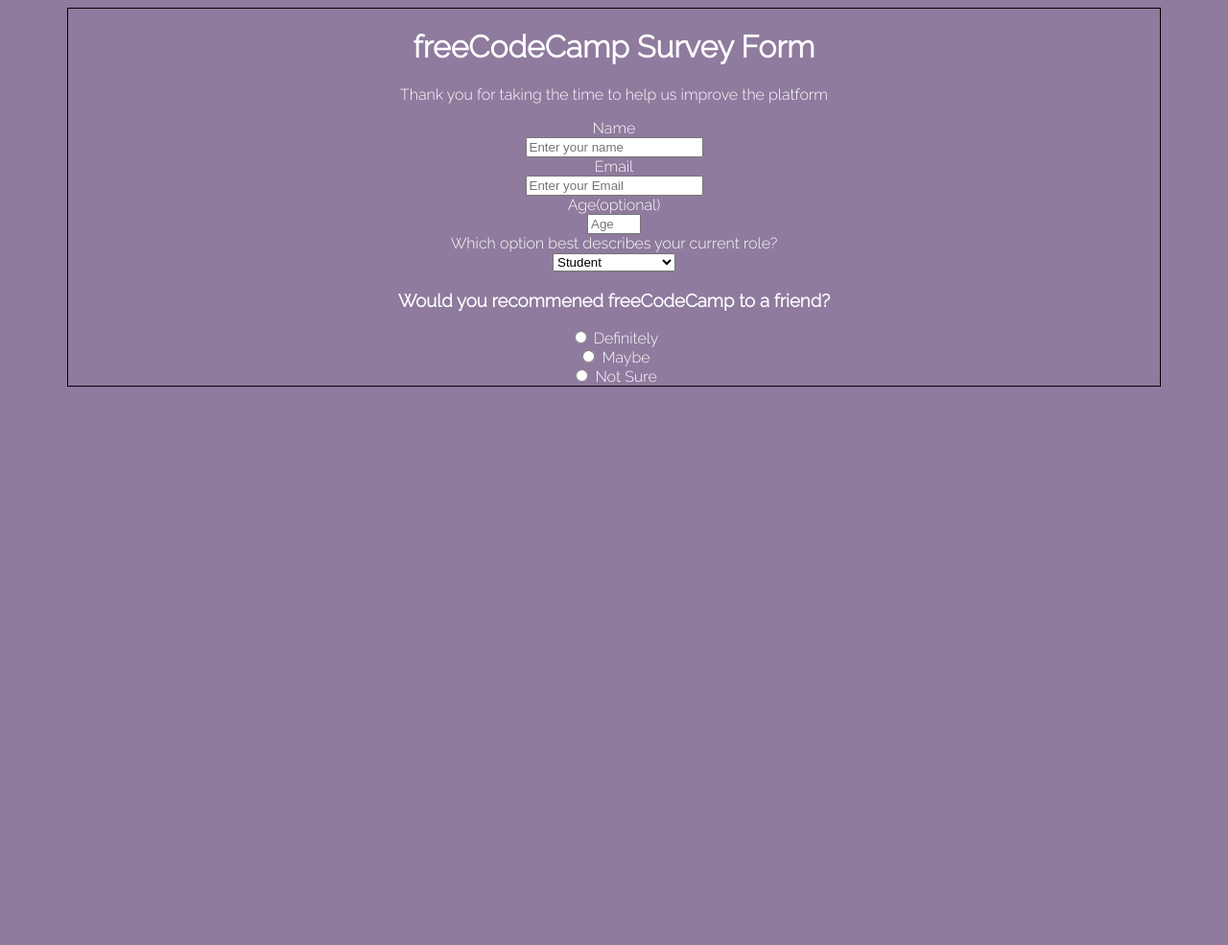
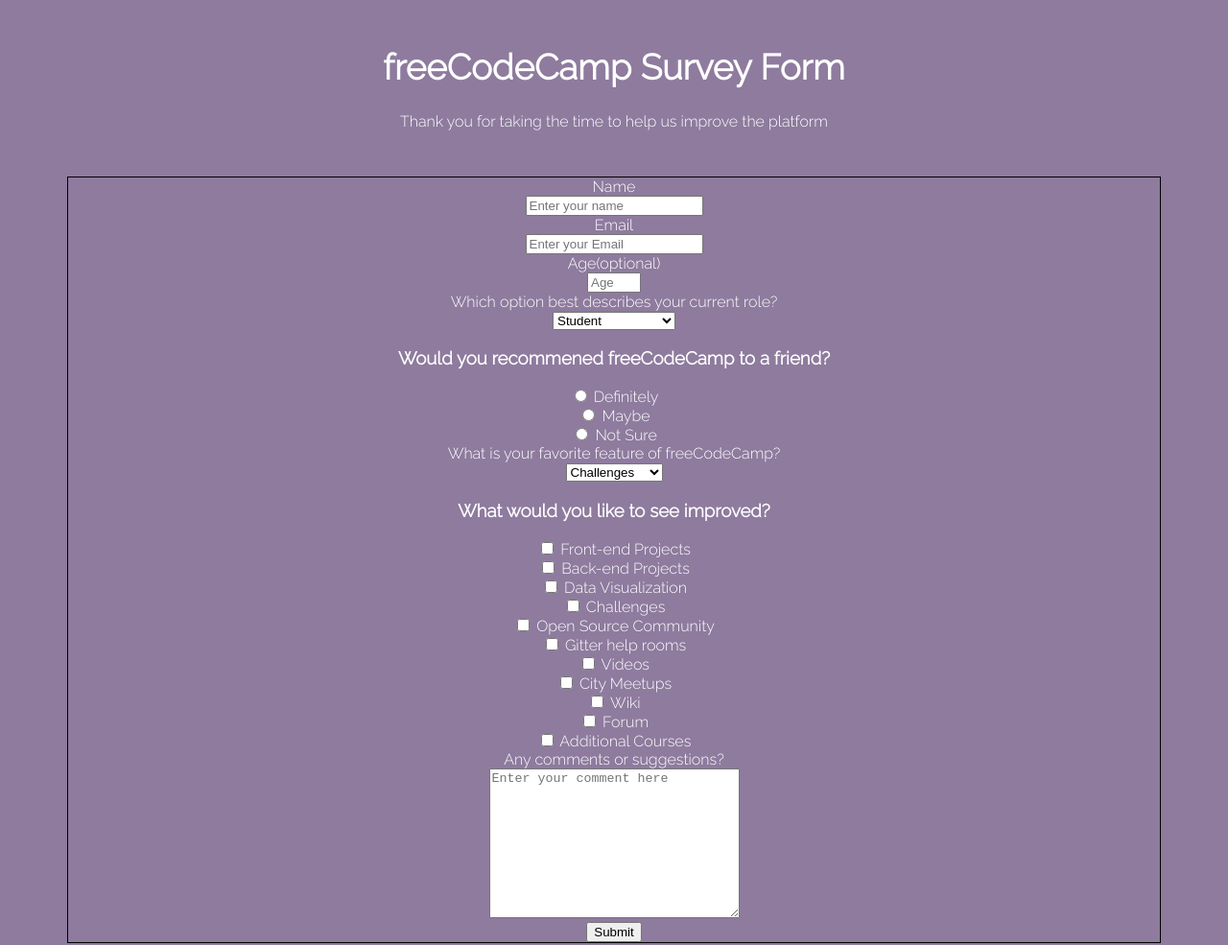
Before and after one commit to Marina8989/Survey_Form, a plain HTML site: page index.html in a window 1280 px wide. Shown: the whole page at 96% size. Before the commit the page ends 800 px from the top, so only its background shows below. Drawn offline with Linux system fonts and the light colour scheme.

Commit message:
working on html

```diff
--- a/index.html
+++ b/index.html
@@ -13,19 +13,24 @@
 </head>
 
 <body>
-
-    <div class="container">
+    <div class="header">
         <h1 id="title">freeCodeCamp Survey Form</h1>
         <p id="description">Thank you for taking the time to help us improve the platform</p>
+    </div>
+    <div class="container">
+
 
         <div class="form">
             <form action="" id="survey-form">
                 <label for="name">Name</label><br>
                 <input type="text" id="name" name="name" placeholder="Enter your name"><br>
+
                 <label for="email">Email</label><br>
                 <input type="email" id="email" name="email" placeholder="Enter your Email"><br>
+
                 <label for="number">Age(optional)</label><br>
                 <input type="number" id="number" name="number" placeholder="Age" min="10" max="99"><br>
+
                 <label for="dropdown">Which option best describes your current role?</label><br>
                 <select name="dropdown" id="dropdown" placeholder="Select current role">
                     <option value="student">Student</option>
@@ -34,6 +39,7 @@
                     <option value="nosay">Prefer Not To Say</option>
                     <option value="other">Other</option>
                  </select>
+
                 <h3>Would you recommened freeCodeCamp to a friend?</h3>
                 <input type="radio" id="definitely" name="option" value="definitely">
                 <label for="definitely">Definitely</label><br>
@@ -41,6 +47,45 @@
                 <label for="maybe">Maybe</label><br>
                 <input type="radio" id="notsure" name="option" value="not sure">
                 <label for="notsure">Not Sure</label><br>
+
+                <label for="dropdown">What is your favorite feature of freeCodeCamp?</label><br>
+                <select name="dropdown" id="dropdown" placeholder="Select current role">
+                    <option value="challenges">Challenges</option>
+                    <option value="projects">Projects</option>
+                    <option value="community">Community</option>
+                    <option value="sourse">Open Sourse</option>
+                    <option value="other">Other</option>
+                </select>
+
+                <h3>What would you like to see improved?</h3>
+                <input type="checkbox" ib="frontend" name="frontend" value="front">
+                <label for="fronend">Front-end Projects</label><br>
+                <input type="checkbox" ib="backend" name="backend" value="back">
+                <label for="backend">Back-end Projects</label><br>
+                <input type="checkbox" ib="data" name="data" value="data">
+                <label for="data">Data Visualization</label><br>
+                <input type="checkbox" ib="challenges" name="challenges" value="challenges">
+                <label for="challenges">Challenges</label><br>
+                <input type="checkbox" ib="source" name="source" value="source">
+                <label for="source">Open Source Community</label><br>
+                <input type="checkbox" ib="gitter" name="gitter" value="gitter">
+                <label for="gitter">Gitter help rooms</label><br>
+                <input type="checkbox" ib="videos" name="videos" value="videos">
+                <label for="videos">Videos</label><br>
+                <input type="checkbox" ib="meetups" name="meetups" value="meetups">
+                <label for="meetups">City Meetups</label><br>
+                <input type="checkbox" ib="wiki" name="wiki" value="wiki">
+                <label for="wiki">Wiki</label><br>
+                <input type="checkbox" ib="forum" name="forum" value="forum">
+                <label for="forum">Forum</label><br>
+                <input type="checkbox" ib="courses" name="courses" value="courses">
+                <label for="courses">Additional Courses</label><br>
+
+                <label for="comments">Any comments or suggestions?</label><br>
+                <textarea name="comments" id="comments" cols="30" rows="10" placeholder="Enter your comment here"></textarea><br>
+
+                <input type="submit">
+
             </form>
         </div>
     </div>
--- a/main.css
+++ b/main.css
@@ -1,6 +1,18 @@
 body {
     background-color: rgba(95, 68, 117, 0.7);
     z-index: 5;
+}
+
+.header {
+    color: white;
+    font-family: 'Raleway', sans-serif;
+    text-align: center;
+    margin: 3rem 0 3rem 0;
+}
+
+.header h1 {
+    font-weight: bold;
+    font-size: 2.3rem;
 }
 
 .container {
```
Lines whose indentation alone changed are shown as unchanged.
